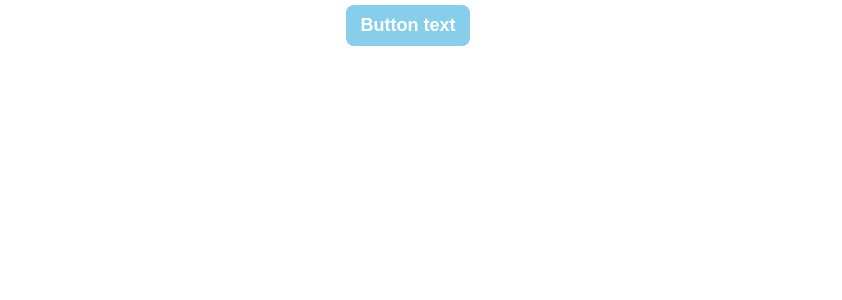
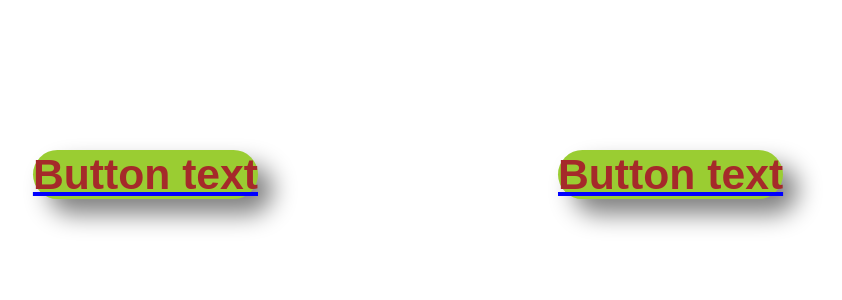
Before and after one commit to anathor28/2021_11_08_tjs, a React (Create React App) app: page / in a window 1280 px wide. Shown: the top 300 px of the page, without its empty margins (232-1074 px from the left). Built offline with nearby package versions, Linux system fonts and the light colour scheme.

Commit message:
demo probleme css non module

```diff
--- a/src/App/App.tsx
+++ b/src/App/App.tsx
@@ -2,11 +2,13 @@ import React from 'react';
 import logo from './logo.svg';
 import './App.css';
 import Button from './components/Button/Button';
+import Button2 from './components/Button2/Button';
 
 function App() {
   return (
     <div className="App">
       <Button text="Button text"/>
+      <Button2 text="Button text"/>
     </div>
   );
 }
--- a/src/App/components/Button/Button.css
+++ b/src/App/components/Button/Button.css
@@ -7,4 +7,5 @@
     font-weight: 700;
     border: none;
     border-radius: 8px;
+    box-shadow: 15px 15px 25px grey;
 }
--- /dev/null
+++ b/src/App/components/Button2/Button.css
@@ -0,0 +1,10 @@
+.Button{
+    padding:0;
+    margin: 150px;
+    color: Brown;
+    background-color:yellowgreen;
+    font-size: 32pt;
+    font-weight: 900;
+    border-radius: 130px;
+    text-decoration: underline blue;
+}
--- /dev/null
+++ b/src/App/components/Button2/Button.js
@@ -0,0 +1,8 @@
+import React from "react";
+import  './Button.css'
+const Button = (props) => {
+    console.log(props);
+    return (<button className="Button">{props.text}</button>);
+};
+
+export default Button;
```
